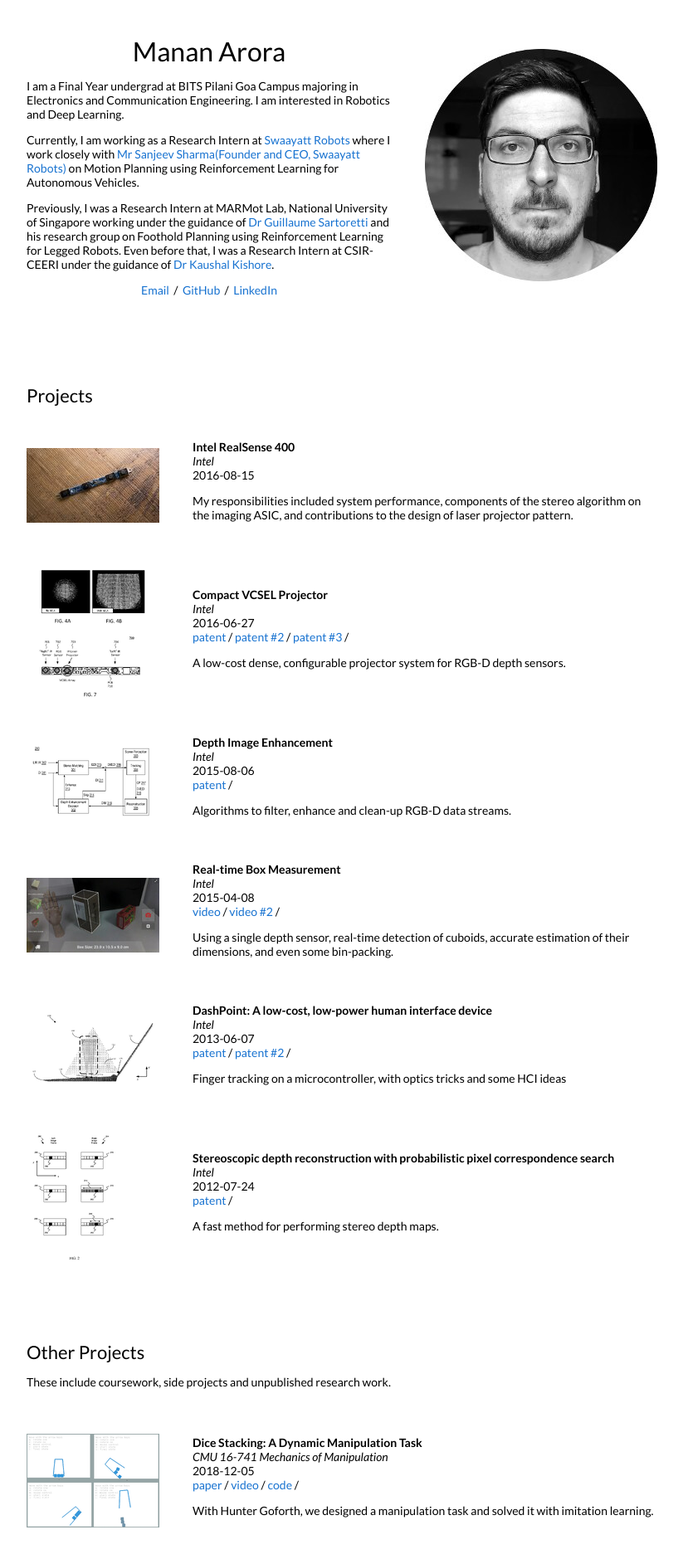
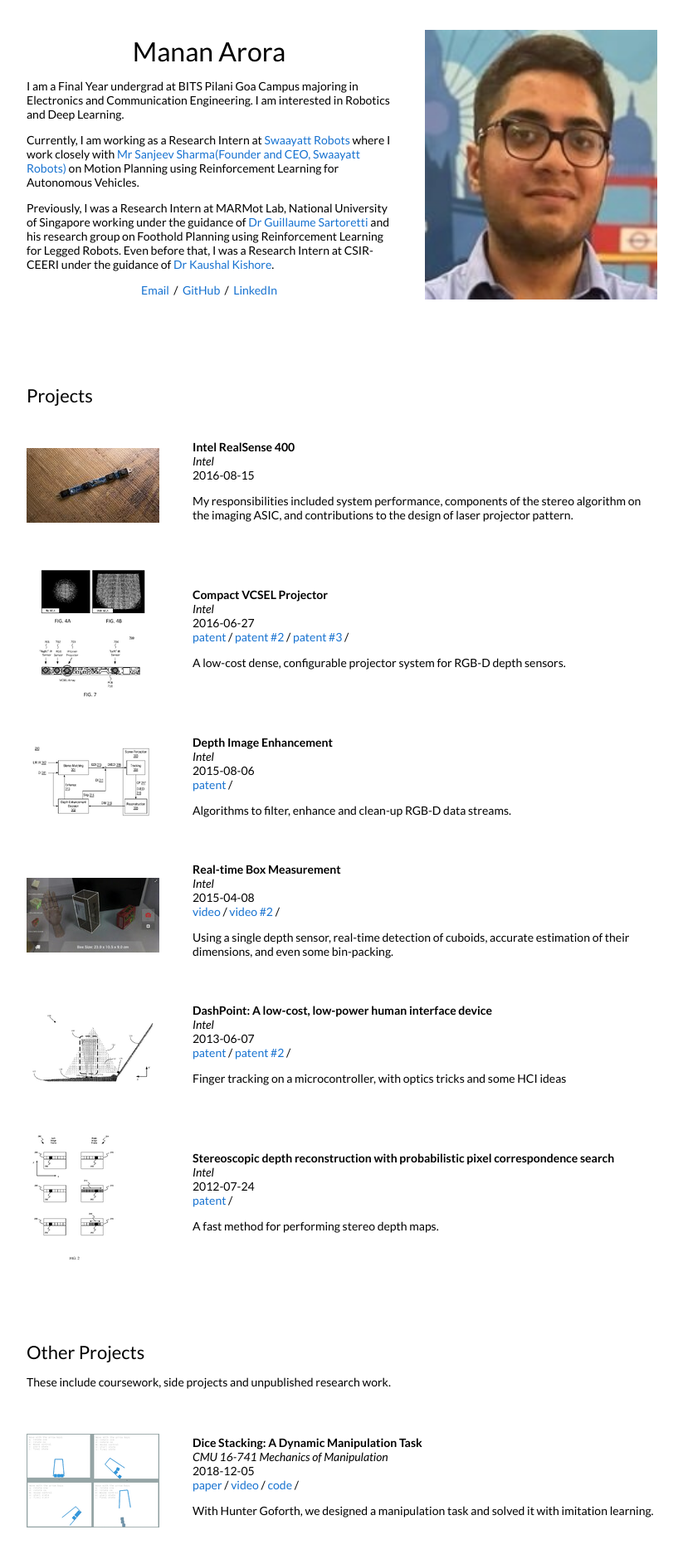
Before and after one commit to Manaro-Alpha/Manar-Alpha.github.io, a Jekyll site: the page built from _posts/2023-08-09-pairwise.markdown, in a window 1280 px wide. Shown: the top 1885 px of the page at 83% size, without its empty margins (228-1051 px from the left). Built offline with Jekyll 4.4.1, drawn with Linux system fonts in a browser that asks for light colours.

Commit message:
Added changes

```diff
--- a/_layouts/default.html
+++ b/_layouts/default.html
@@ -57,7 +57,7 @@
               </p>
             </td>
             <td style="padding:2.5%;width:40%;max-width:40%">
-              <img style="width:100%;max-width:100%" alt="profile photo" src="images/circle_bw_crop.jpg">
+              <img style="width:100%;max-width:100%" alt="profile photo" src="images/Manan_crop.jpg">
             </td>
           </tr>
         </table>
```
